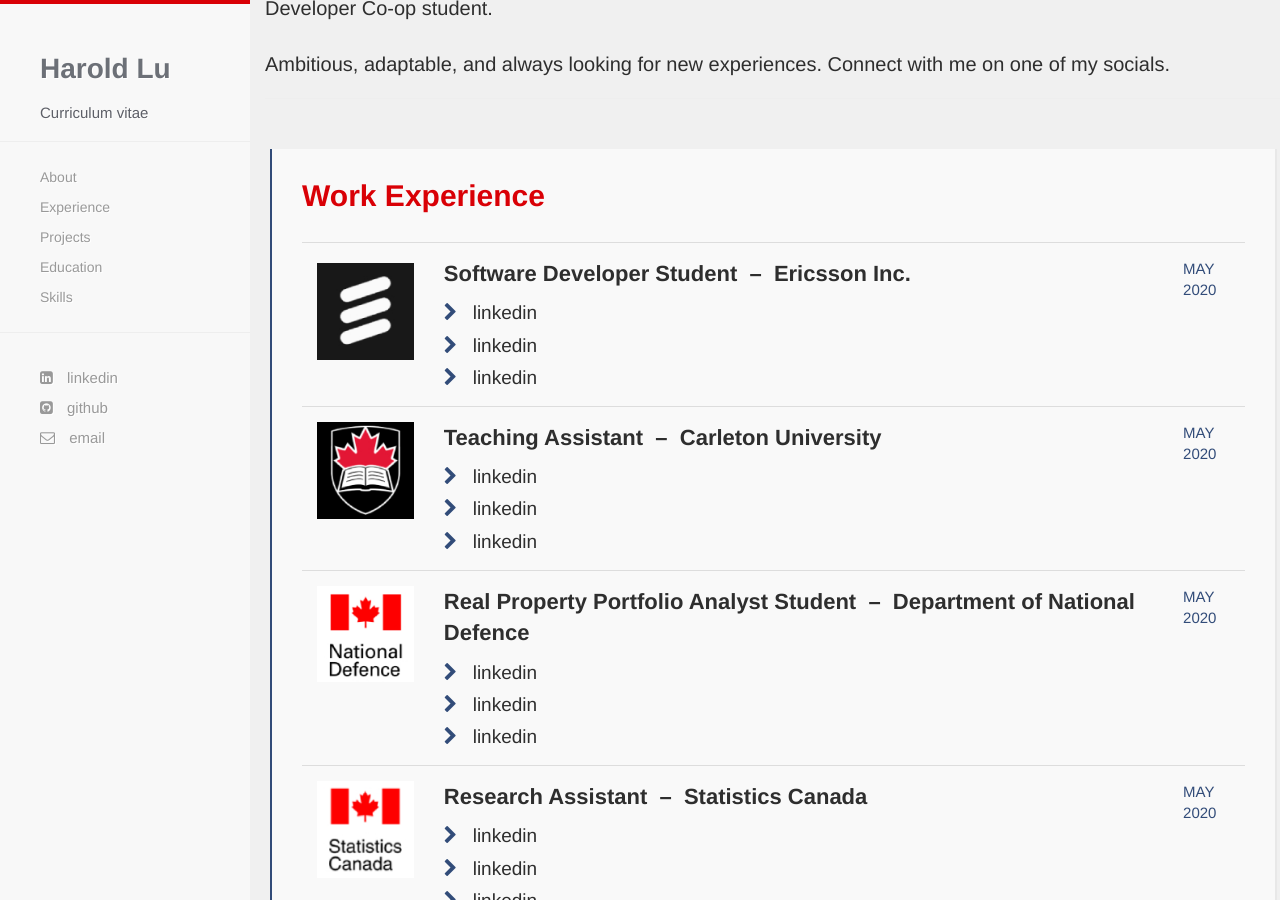
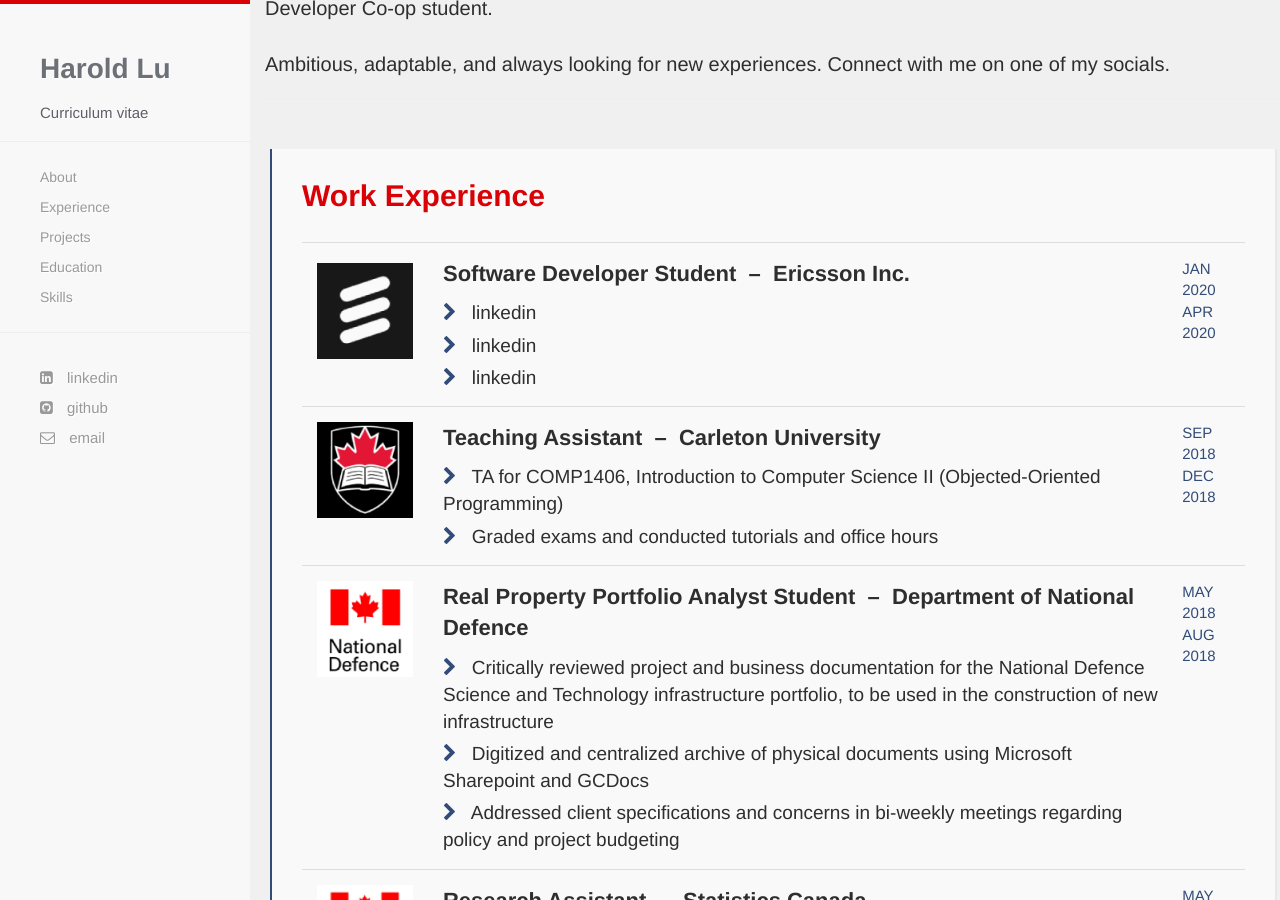
Before and after one commit to harold-lu/harold-lu.github.io, a Jekyll site: the page built from index.html, in a window 1280 px wide and 900 px high, scrolled down 852 px. Built offline with Jekyll 4.4.1, drawn with Linux system fonts in a browser that asks for light colours; nearby versions of some CDN libraries; some web fonts are replaced; some of the changed text lies outside the part shown.

Commit message:
table update

```diff
--- a/index.html
+++ b/index.html
@@ -41,7 +41,7 @@
 			  </ul>
             </td>
             <td style="padding:15px 0px">
-			  <p style="color:#324C79; font-size:15px;font-weight:500">MAY 2020</p>
+			  <p style="color:#324C79; font-size:15px;font-weight:500">JAN 2020<br>APR 2020</p>
 			</td>
           </tr>
           <tr>
@@ -51,13 +51,12 @@
             <td style="width:80%;padding:15px">
               <p style="color:#2e2e2e;font-size:22px;font-weight:600">Teaching Assistant &nbsp;&ndash;&nbsp; Carleton University</p>
               <ul  style="font-size:19px;font-weight:450;color:#2e2e2e;list-style-type: none;list-style-position:inside;margin:0;padding:0px 0px 0px 0px">
-				<li style="padding-bottom:5px"><i class="fa fa-chevron-right" style="padding-right:10px;color:#324C79"></i> linkedin</li>
-				<li style="padding-bottom:5px"><i class="fa fa-chevron-right" style="padding-right:10px;color:#324C79"></i> linkedin</li>
-				<li><i class="fa fa-chevron-right" style="padding-right:10px;color:#324C79"></i> linkedin</li>
+				<li style="padding-bottom:5px"><i class="fa fa-chevron-right" style="padding-right:10px;color:#324C79"></i> TA for COMP1406, Introduction to Computer Science II (Objected-Oriented Programming)</li>
+				<li><i class="fa fa-chevron-right" style="padding-right:10px;color:#324C79"></i> Graded exams and conducted tutorials and office hours</li>
 			  </ul>
 			</td>
             <td style="padding:15px 0px">
-			  <p style="color:#324C79; font-size:15px;font-weight:500">MAY 2020</p>
+			  <p style="color:#324C79; font-size:15px;font-weight:500">SEP 2018<br>DEC 2018</p>
 			</td>
           </tr>
           <tr>
@@ -67,13 +66,13 @@
             <td style="width:80%;padding:15px">
               <p style="color:#2e2e2e;font-size:22px;font-weight:600">Real Property Portfolio Analyst Student &nbsp;&ndash;&nbsp; Department of National Defence</p>
 			  <ul  style="font-size:19px;font-weight:450;color:#2e2e2e;list-style-type: none;list-style-position:inside;margin:0;padding:0px 0px 0px 0px">
-				<li style="padding-bottom:5px"><i class="fa fa-chevron-right" style="padding-right:10px;color:#324C79"></i> linkedin</li>
-				<li style="padding-bottom:5px"><i class="fa fa-chevron-right" style="padding-right:10px;color:#324C79"></i> linkedin</li>
-				<li><i class="fa fa-chevron-right" style="padding-right:10px;color:#324C79"></i> linkedin</li>
+				<li style="padding-bottom:5px"><i class="fa fa-chevron-right" style="padding-right:10px;color:#324C79"></i> Critically reviewed project and business documentation for the National Defence Science and Technology infrastructure portfolio, to be used in the construction of new infrastructure</li>
+				<li style="padding-bottom:5px"><i class="fa fa-chevron-right" style="padding-right:10px;color:#324C79"></i> Digitized and centralized archive of physical documents using Microsoft Sharepoint and GCDocs</li>
+				<li><i class="fa fa-chevron-right" style="padding-right:10px;color:#324C79"></i> Addressed client specifications and concerns in bi-weekly meetings regarding policy and project budgeting</li>
 			  </ul>
 			</td>
             <td style="padding:15px 0px">
-			  <p style="color:#324C79; font-size:15px;font-weight:500">MAY 2020</p>
+			  <p style="color:#324C79; font-size:15px;font-weight:500">MAY 2018<br>AUG 2018</p>
 			</td>
           </tr>
 		  <tr>
@@ -83,9 +82,8 @@
             <td style="width:80%;padding:15px">
               <p style="color:#2e2e2e;font-size:22px;font-weight:600">Research Assistant &nbsp;&ndash;&nbsp; Statistics Canada</p>
 			  <ul  style="font-size:19px;font-weight:450;color:#2e2e2e;list-style-type: none;list-style-position:inside;margin:0;padding:0px 0px 0px 0px">
-				<li style="padding-bottom:5px"><i class="fa fa-chevron-right" style="padding-right:10px;color:#324C79"></i> linkedin</li>
-				<li style="padding-bottom:5px"><i class="fa fa-chevron-right" style="padding-right:10px;color:#324C79"></i> linkedin</li>
-				<li><i class="fa fa-chevron-right" style="padding-right:10px;color:#324C79"></i> linkedin</li>
+				<li style="padding-bottom:5px"><i class="fa fa-chevron-right" style="padding-right:10px;color:#324C79"></i> Conducted diagnostic and UI testing on a new web-portal for the purchase and usage of biological specimens by Canadian and international researchers</li>
+				<li><i class="fa fa-chevron-right" style="padding-right:10px;color:#324C79"></i> Assisted in the addition of new tests to the laboratory assessments in future cycles by producing research reports on oral and gut microbiomes</li>
 			  </ul>
 			</td>
             <td style="padding:15px 0px">
```
